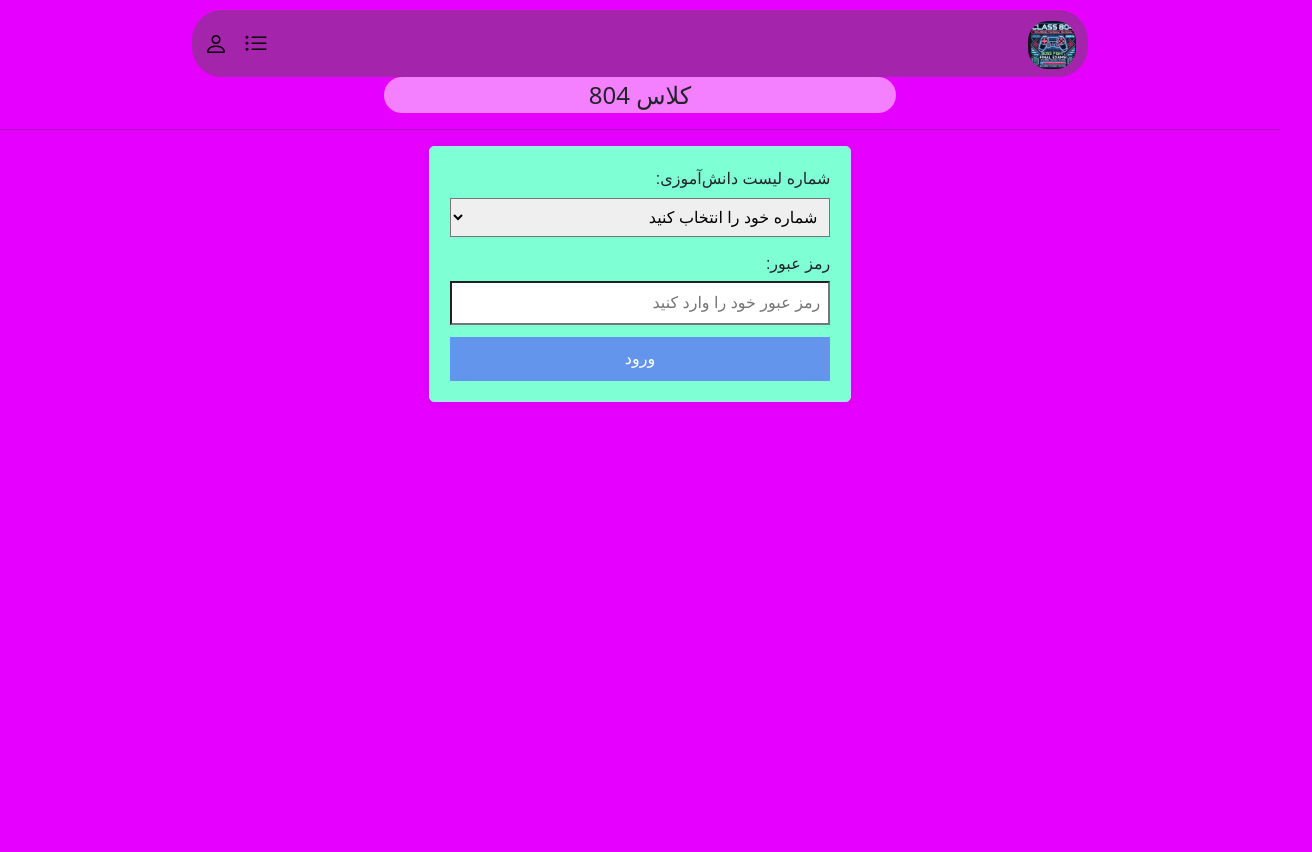
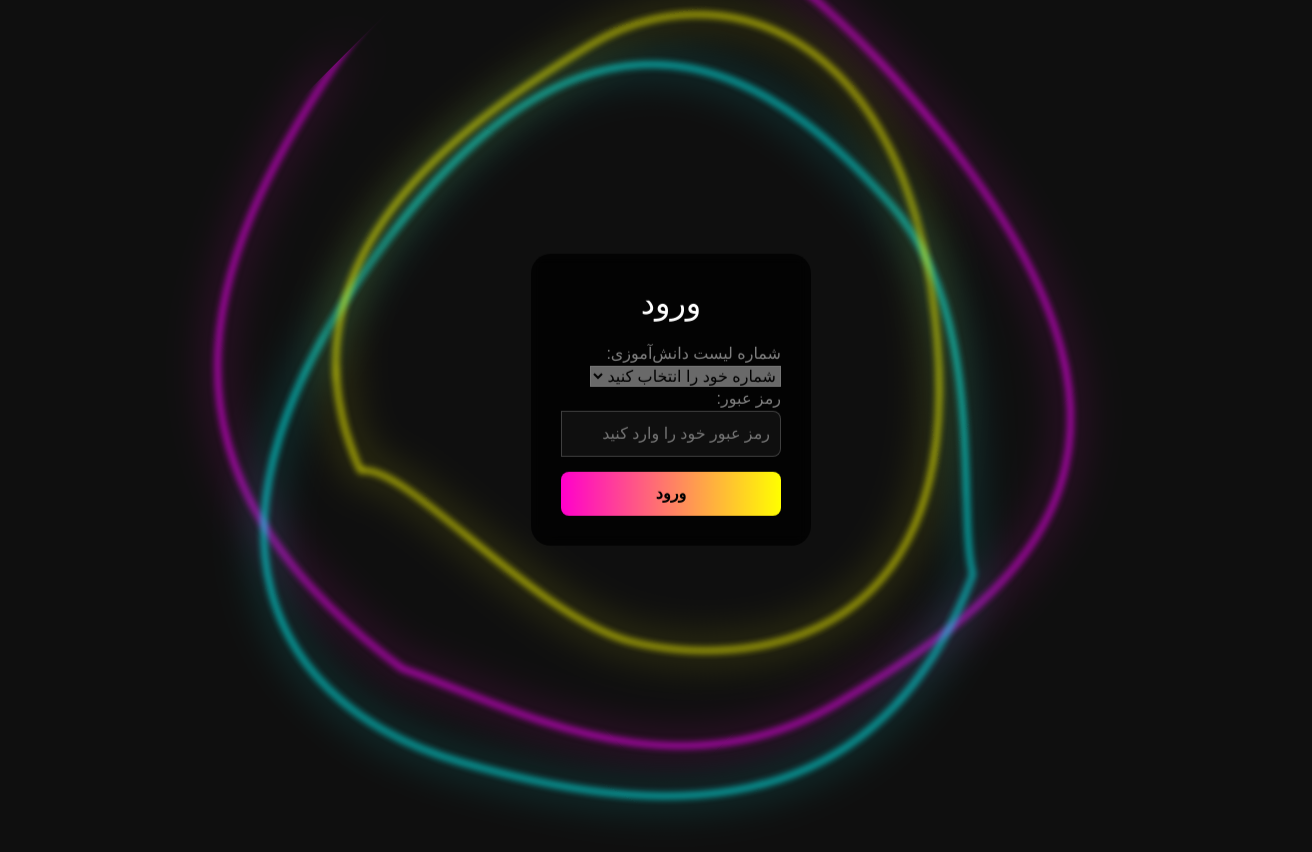
Before and after one commit to mahdavi-school/804, a plain HTML site: page index.html in a window 1280 px wide. Shown: the whole page, 1312 px wide, since content can reach past the window. Before the commit the page ends 800 px from the top, so only its background shows below. Drawn offline with nearby package versions, Linux system fonts and the light colour scheme.

Commit message:
update login page

```diff
--- a/index.html
+++ b/index.html
@@ -8,118 +8,174 @@
   <link rel="stylesheet" href="https://cdn.jsdelivr.net/npm/bootstrap-icons@1.11.3/font/bootstrap-icons.min.css">
   <title>ورود به کلاس</title>
   <style>
-        .body_c {
-            font-family: Arial, sans-serif;
+    body {
+      margin: 0;
+      background: #0f0f0f;
+      height: 100vh;
       display: flex;
+      align-items: center;
       justify-content: center;
-            align-items: center;
-            /* height: 100vh;
-            margin: 0; */
-            direction: rtl;
+      font-family: sans-serif;
+      overflow: hidden;
     }
-        #login-container {
-            background-color: aquamarine;
-            border: 1px solid #b5ddfd;
-            padding: 20px;
-            border-radius: 5px;
-            box-shadow: 0 0 10px rgba(0, 0, 0, 0.1);
+
+    .container {
+      position: relative;
+      width: 1100px;
+      height: 1100px;
     }
-        .input-group {
-            margin-bottom: 15px;
-            width: 300;
-            height: 70px;
+
+    .ring {
+      position: absolute;
+      top: 50%;
+      left: 50%;
+      transform: translate(-50%, -50%);
+      animation: spin 5s linear infinite; /* کاهش سرعت چرخش */
+      z-index: -1;
     }
-        label {
-            display: block;
-            margin-bottom: 5px;
+
+    .ring svg {
+      width: 100%;
+      height: 100%;
     }
-        input, select {
-            width: 100%;
-            padding: 8px;
-            box-sizing: border-box;
+
+    .ring1 {
+      width: 950px;
+      height: 950px;
+      animation-duration: 8s;
+      filter: drop-shadow(0px 0px 20px #ff00cc);
     }
-        #login-btn {
+
+    .ring2 {
+      width: 930px;
+      height: 930px;
+      animation-duration: 7.5s;
+      animation-direction: reverse;
+      filter: drop-shadow(0px 0px 20px #00ffff);
+    }
+
+    .ring3 {
+      width: 910px;
+      height: 910px;
+      animation-duration: 7s;
+      filter: drop-shadow(0px 0px 20px #ffff00);
+    }
+
+    path {
+      fill: none;
+      stroke-width: 0.8; /* خطوط بسیار باریک‌تر */
+      stroke-linecap: round;
+      filter: blur(0.8px) brightness(2);
+    }
+
+    .ring1 path {
+      stroke: #ff00cc;
+    }
+
+    .ring2 path {
+      stroke: #00ffff;
+    }
+
+    .ring3 path {
+      stroke: #ffff00;
+    }
+
+    @keyframes spin {
+      0% {
+        transform: translate(-50%, -50%) rotate(0deg);
+      }
+      100% {
+        transform: translate(-50%, -50%) rotate(360deg);
+      }
+    }
+
+    .login-box {
+      position: absolute;
+      top: 50%;
+      left: 50%;
+      width: 280px;
+      padding: 30px;
+      background: rgba(0,0,0,0.8);
+      border-radius: 20px;
+      transform: translate(-50%, -50%);
+      z-index: 10;
+      backdrop-filter: blur(6px);
+    }
+
+    .login-box h2 {
+      color: #fff;
+      text-align: center;
+      margin-bottom: 20px;
+    }
+
+    .login-box input {
       width: 100%;
       padding: 10px;
-            background-color: #4CAF50;
-            color: white;
+      margin-bottom: 15px;
+      border: 1px solid rgba(255, 255, 255, 0.2);
+      background: rgba(255,255,255,0.05);
+      color: #fff;
+      border-radius: 8px;
+    }
+
+    .login-box button {
+      width: 100%;
+      padding: 10px;
       border: none;
+      background: linear-gradient(to right, #ff00cc, #ffff00);
+      border-radius: 8px;
+      color: black;
+      font-weight: bold;
       cursor: pointer;
     }
   </style>
 </head>
-<body style="background-color: rgb(230, 0, 255);">
-    <div id="backgrand_heder">
+<body style="direction: rtl;">
 
-        <!-- <header>
-     <nav>
-        <li>
+  <div class="container">
 
-            <img src="../../Bazi_Dooni_Icon_512x512.png" alt="" class="logo">
-            <div class="vorod">
-        <a href="" >ورود</a>
-    </div>
-    </li>
-    </nav>
-        </header> -->
-        <nav class="navbar navbar-expand-lg backgrand_heder">
-
-            <div class="container" >
-            <!-- <a href="" class="navbar-brand"><img src="./asset/person-fill.svg" alt=""></a> -->
-            <a style=" font-size: x-large; color: rgb(0, 0, 0);" href="" class="navbar-brand"><i class="bi bi-person"></i></a>
-           <A class="navbbar-band" type="button" data-bs-target="#navmenu" style=" font-size: x-large; color: rgb(0, 0, 0);"><i class="bi bi-list-ul"></i></A>
-            <div class="collapse-navbar-collapse" id="navmenu"></div>
-            <ul class="navbar-nav ms-auto">
-
-
-
-                <li class="nav-item " style="text-align: center;">
-
-       <img src="./icone.jpg"  class="logo">
-    </li>
-
-   </ul>
-            <!-- <ul class="navbar-nav ms-auto" style="text-align: center; " >
-                <li class="nav-item " style="text-align: center;">
-
-                </li>
-            </ul> -->
-            </div>
-        </nav>
+    <div class="ring ring1">
+      <svg viewBox="0 0 200 200">
+        <path d="M100,20 C170,10 190,50 200,100 C210,150 190,190 100,180 C10,170 20,120 30,80 C40,40 80,30 100,20 Z"/>
+      </svg>
     </div>
 
-  <div style="background-color: rgb(244, 127, 255); text-align: center;  width: 40%; border-radius: 30px; margin-left: 30%;">
-    <p style="font-size: x-large;">کلاس 804</p>
+    <div class="ring ring2">
+      <svg viewBox="0 0 200 200">
+        <path d="M100,25 C160,15 180,60 190,100 C200,140 180,180 100,170 C20,160 30,110 40,80 C50,50 90,35 100,25 Z"/>
+      </svg>
     </div>
-        <!-- <ul class="navbar-nav ms-auto" style="text-align: center; " >
-            <li class="nav-item " style="text-align: center;">
 
-            </li>
-        </ul> -->
-<!-- <div style="background-color: rgb(244, 127, 255); text-align: center;  width: 40%; border-radius: 30px; margin-left: 30%;">
-<p style="font-size: x-large;">کلاس 804</p> -->
-<!-- <h1 style="text-align: center; color: darkviolet;">به سایت کلاس 804 خوش امدی</h1> -->
-<p></p>
-<hr>
+    <div class="ring ring3">
+      <svg viewBox="0 0 200 200">
+        <path d="M100,30 C150,20 170,70 180,100 C190,130 170,170 100,160 C30,150 40,100 50,80 C60,60 100,40 100,30 Z"/>
+      </svg>
+    </div>
+
+    <div class="login-box">
+      <h2>ورود</h2>
       <div class="body_c">
         <div id="login-container">
             <div class="input-group">
-            <label  for="student-number">شماره لیست دانش‌آموزی:</label>
-            <select id="student-number">
-                <option value="">شماره خود را انتخاب کنید</option>
+                <label  for="student-number" style="color: gray;">شماره لیست دانش‌آموزی:</label>
+                <select id="student-number"style="background-color: dimgrey;" >
+                    <option value="" >شماره خود را انتخاب کنید</option>
                     <!-- Dynamically create options from 1 to 26 -->
                     <script>
                         for (var i = 1; i <= 26; i++) {
+                          if(i !=3){
                             document.write('<option value="' + i + '">' + i + '</option>');
+                          }
                         }
                     </script>
                 </select>
             </div>
             <div class="input-group">
-            <label for="password">رمز عبور:</label>
+                <label for="password" style="color: gray;">رمز عبور:</label>
                 <input type="password" id="password" placeholder="رمز عبور خود را وارد کنید">
             </div>
             <button id="login-btn" style="background-color: cornflowerblue;">ورود</button>
+        </div>
     </div>
    </div>
   <script>
```
Lines whose indentation alone changed are shown as unchanged.
